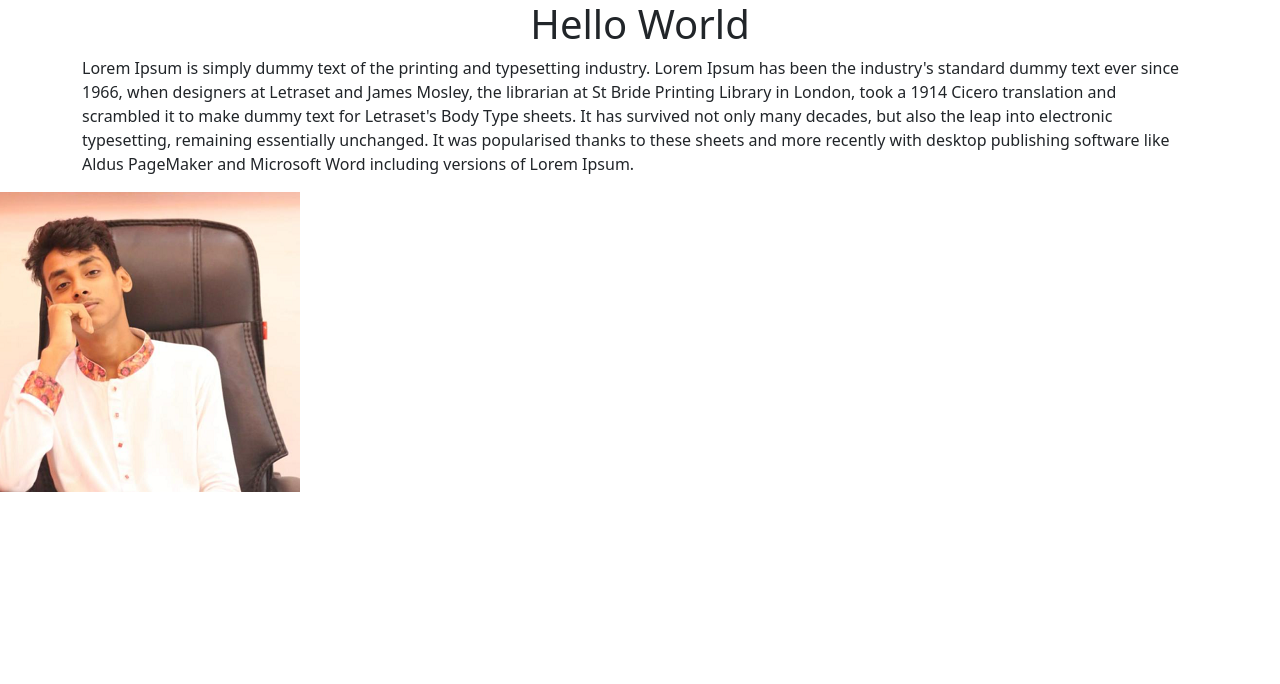
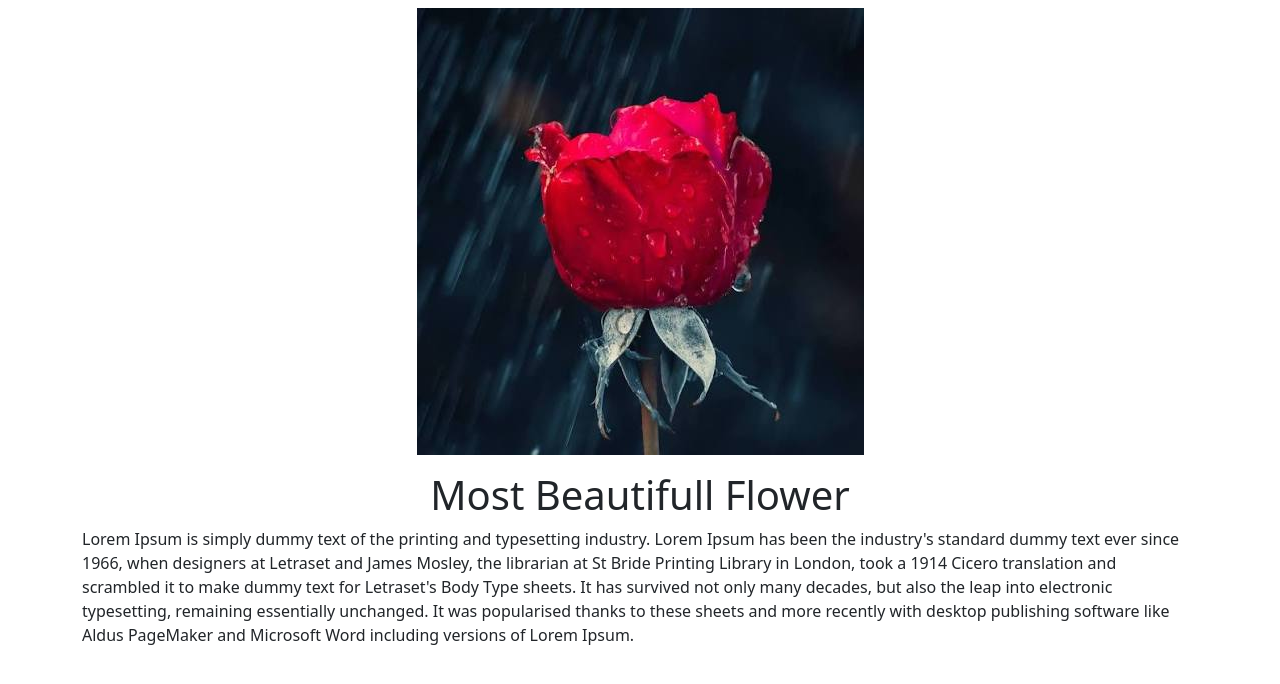
Before and after one commit to asadullahgalib/Popular-Soft, a plain HTML site: page index.html in a window 1280 px wide. Drawn offline with nearby package versions, Linux system fonts and the light colour scheme.

Commit message:
please cheack again

```diff
--- a/index.html
+++ b/index.html
@@ -7,12 +7,12 @@
 	<link href="https://cdn.jsdelivr.net/npm/bootstrap@5.0.2/dist/css/bootstrap.min.css" rel="stylesheet" integrity="sha384-EVSTQN3/azprG1Anm3QDgpJLIm9Nao0Yz1ztcQTwFspd3yD65VohhpuuCOmLASjC" crossorigin="anonymous">
 </head>
 <body>
-	<h1 class="text-center">Hello World</h1>
-	<div class="container">
+	<img class="d-block m-auto mt-2" src="img/new.jpg">
+	<h1 class="text-center mt-3">Most Beautifull Flower</h1>
+	<div class="container =mt-4">
 		Lorem Ipsum is simply dummy text of the printing and typesetting industry. Lorem Ipsum has been the industry's standard dummy text ever since 1966, when designers at Letraset and James Mosley, the librarian at St Bride Printing Library in London, took a 1914 Cicero translation and scrambled it to make dummy text for Letraset's Body Type sheets. It has survived not only many decades, but also the leap into electronic typesetting, remaining essentially unchanged. It was popularised thanks to these sheets and more recently with desktop publishing software like Aldus PageMaker and Microsoft Word including versions of Lorem Ipsum.</p>
 	</div>
 
-	<img src="img/Untitled.png">
 
 	<script src="https://cdn.jsdelivr.net/npm/bootstrap@5.0.2/dist/js/bootstrap.bundle.min.js" integrity="sha384-MrcW6ZMFYlzcLA8Nl+NtUVF0sA7MsXsP1UyJoMp4YLEuNSfAP+JcXn/tWtIaxVXM" crossorigin="anonymous"></script>
 </body>
```
Also changed, not shown: img/Untitled.png (deleted), img/new.jpg (added), new.jpg (added).
